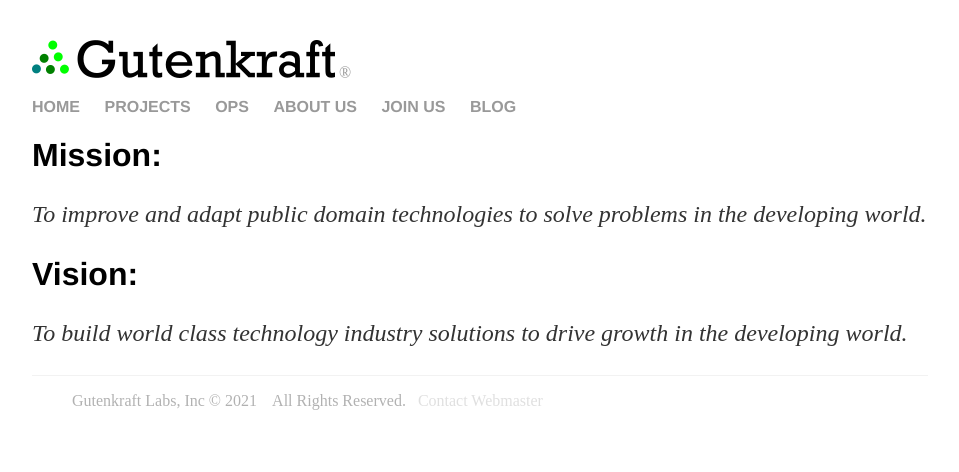
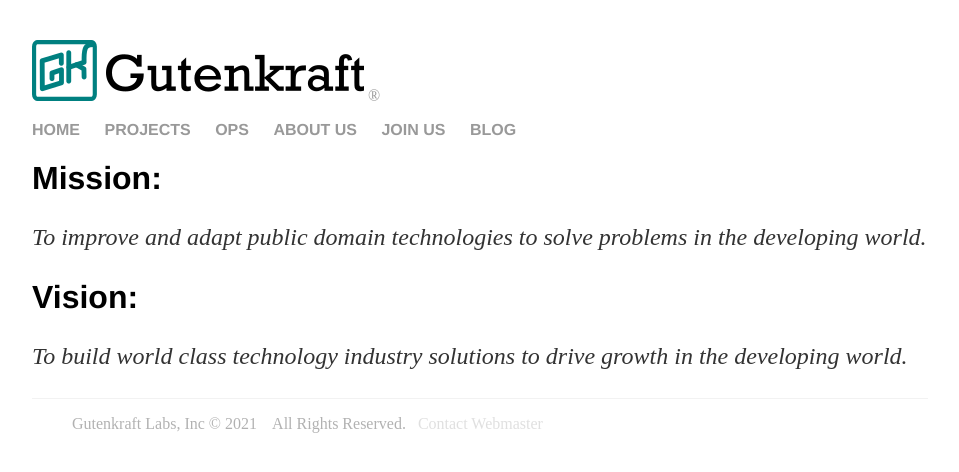
Before and after one commit to oferonmi/datafilik.github.io, a Jekyll site: the page built from index.html, in a window 1280 px wide. Shown: the top 472 px of the page, without its empty margins (160-1119 px from the left). Built offline with Jekyll 4.4.1, drawn with Linux system fonts in a browser that asks for light colours.

Commit message:
changed logo and favicon

```diff
--- a/_includes/head.html
+++ b/_includes/head.html
@@ -8,7 +8,7 @@
 <meta name="author" content="Victor Ocheri">
 
 <!-- favicon -->
-<link rel="icon" type = "image/x-icon" href="/img/icons/favicon.png">
+<link rel="icon" type = "image/x-icon" href="/img/icons/favicon2.png">
 
 <title>{{ page.title }}</title>
 
--- a/_includes/header.html
+++ b/_includes/header.html
@@ -1,6 +1,6 @@
 <div class="header">
 	<a href = "/" id = "logo">
-		<img src="/img/gk_logo_v1.png" class = "logo" alt="logo" valign = "left">&nbsp;&reg;</div>
+		<img src="/img/gk_logo_v2.png" class = "logo" alt="logo" valign = "left">&nbsp;&reg;</div>
 	</a>
 
 	<nav class = "menu" valign = "right">
```
Also changed, not shown: img/gk_logo_v2.png (added), img/gkraft_logo_v2.svg (added), img/icons/favicon2.png (added), 1 other file.
